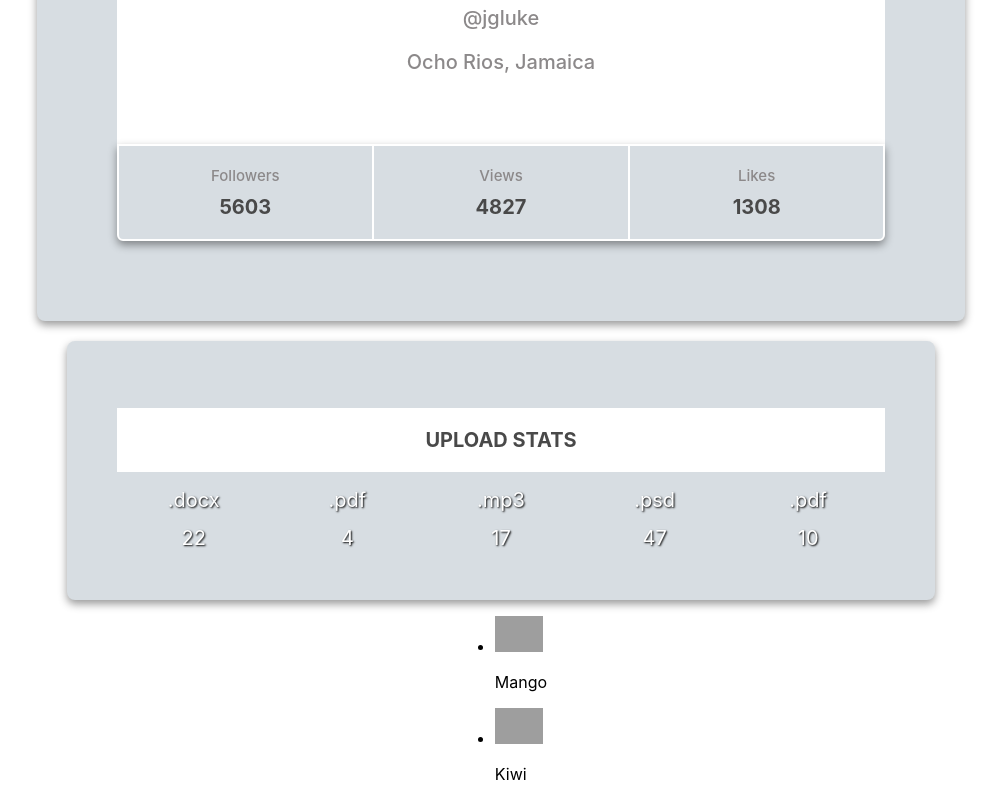
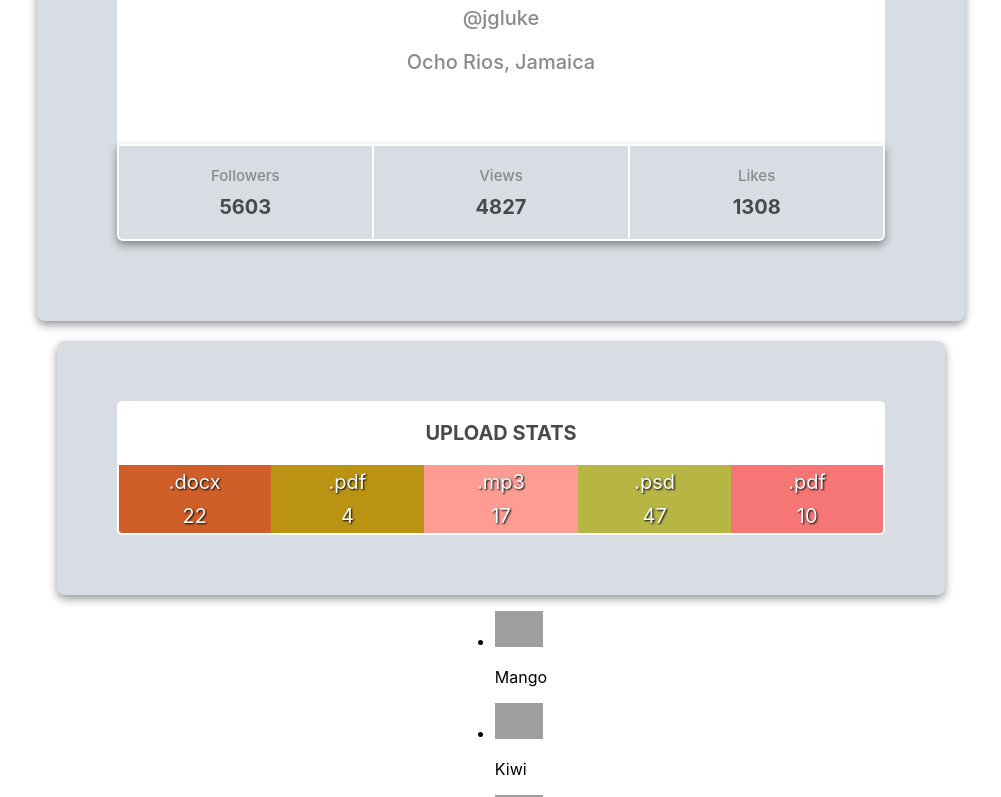
Before and after one commit to MaggieWesolowska/goit-react-hw-01-components, a React (Create React App) app: page / in a window 1280 px wide. Shown: the part 437-1234 px from the top of the page, without its empty margins (139-1140 px from the left). Built offline with nearby package versions, Linux system fonts and the light colour scheme; grey boxes are pictures that could not be loaded.

Commit message:
edited statistics component

```diff
--- a/src/components/Statistics/Statistics.jsx
+++ b/src/components/Statistics/Statistics.jsx
@@ -1,5 +1,10 @@
 import PropTypes from 'prop-types';
 import css from './Statistics.module.css';
+
+function getRandomHexColor() {
+  let bgColor = `#${Math.floor(Math.random() * 16777215).toString(16)}`;
+  return bgColor;
+}
 
 export const Statistics = ({ title, stats }) => {
   return (
@@ -8,7 +13,11 @@ export const Statistics = ({ title, stats }) => {
 
       <ul className={css.stats}>
         {stats.map(stat => (
-          <li className={css.item} key={stat.id}>
+          <li
+            className={css.item}
+            style={{ backgroundColor: getRandomHexColor() }}
+            key={stat.id}
+          >
             <span className={css.label}>{stat.label}</span>
             <span className={css.percentage}>{stat.percentage}</span>
           </li>
@@ -17,6 +26,23 @@ export const Statistics = ({ title, stats }) => {
     </section>
   );
 };
+
+// const getBgColor = variant => {
+//   switch (variant) {
+//     case 'doc':
+//       return 'blue';
+//     case 'pdf':
+//       return 'green';
+//     case 'mp3':
+//       return 'red';
+//     case 'psd':
+//       return 'orange';
+//     case 'pdf2':
+//       return 'yellow';
+//     default:
+//       throw new Error(`Unsupported variant prop value - ${variant}`);
+//   }
+// };
 
 Statistics.propTypes = {
   title: PropTypes.string.isRequired,
--- a/src/components/Statistics/Statistics.module.css
+++ b/src/components/Statistics/Statistics.module.css
@@ -3,7 +3,7 @@
   flex-direction: column;
   justify-content: center;
   margin-top: 20px;
-  padding: 50px;
+  padding: 60px;
   width: 60%;
   background: rgb(215, 221, 226);
   filter: drop-shadow(0px 4px 4px rgba(0, 0, 0, 0.4));
@@ -18,6 +18,9 @@
   background: white;
   text-transform: uppercase;
   font-size: 20px;
+  margin: 0;
+  border-top-left-radius: 5px;
+  border-top-right-radius: 5px;
 }
 
 .stats {
@@ -25,21 +28,23 @@
   grid-template-columns: repeat(5, 1fr);
   list-style: none;
   padding: 0;
-  margin: 0px;
+  margin: 0;
 }
 
 .item {
   display: flex;
   text-align: center;
   flex-direction: column;
+  border-bottom: 2px solid white;
 }
 
 .label {
   color: white;
   font-size: 20px;
   font-weight: 400;
-  margin-bottom: 14px;
+  margin-bottom: 10px;
   text-shadow: 1px 1px 2px black;
+  padding-top: 5px;
 }
 
 .percentage {
@@ -47,4 +52,15 @@
   font-size: 20px;
   font-weight: 400;
   text-shadow: 1px 1px 2px black;
+  padding-bottom: 5px;
 }
+
+.item:last-child {
+  border-right: 2px solid white;
+  border-bottom-right-radius: 5px;
+}
+
+.item:first-child {
+  border-left: 2px solid white;
+  border-bottom-left-radius: 5px;
+}
```
